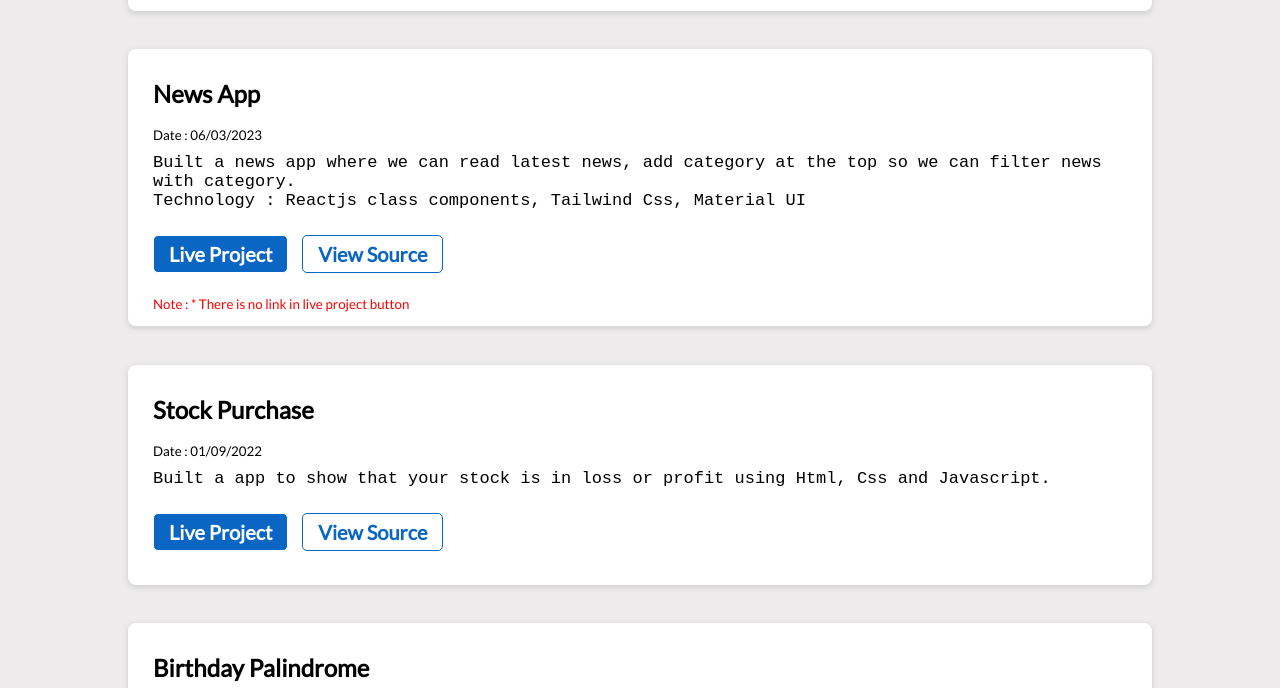
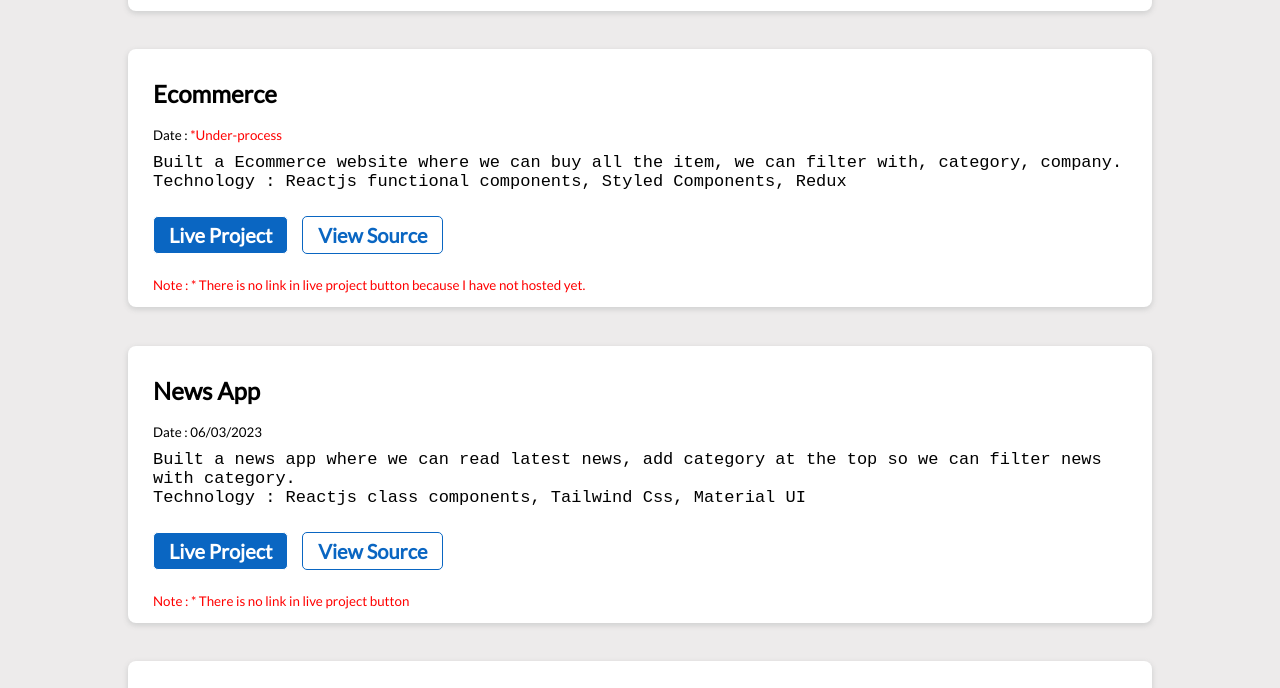
Before and after one commit to Imran-Siddiquii/ImranSiddiqui-portfolio, a plain HTML site: page projects.html in a window 1280 px wide. Shown: the part 104-792 px from the top of the page. Drawn offline with Linux system fonts and the light colour scheme.

Commit message:
Feat : Add project

```diff
--- a/projects.html
+++ b/projects.html
@@ -30,6 +30,17 @@
        <header class="header">
      <h2><b>Projects </b></h2>
        </header>
+       <section class="project container">
+        <h2>Ecommerce </h2>
+        <small >Date :<span class="text-danger"> *Under-process</span></small>
+        <p>Built a Ecommerce website where we can buy all the item, we can filter with, category, company. <br/> Technology : Reactjs functional components, Styled Components, Redux </p>
+        <h5> <span>
+          <a target="_self" href="/projects.html"  role="button"
+              class="">Live Project</a></span>
+               <span><a target="_blank" href="https://github.com/Imran-Siddiquii/Ecommerce.git" class=" viewSource">View Source</a></span>
+            </h5>
+            <small class="text-danger">Note : * There is no link in live project button because I have not hosted yet.</span></small>
+      </section>
        <section class="project container">
         <h2>News App </h2>
         <small>Date : 06/03/2023</small>
```
